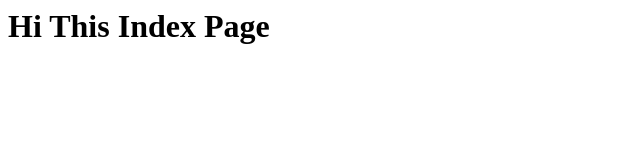
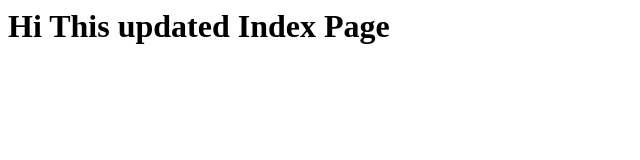
Before and after one commit to v304-bit/jenkinsrepo, a plain HTML site: page index.html in a window 1280 px wide. Shown: the whole page, without its empty margins (0-640 px from the left). Drawn offline with Linux system fonts and the light colour scheme.

Commit message:
Update index.html

```diff
--- a/index.html
+++ b/index.html
@@ -1 +1 @@
-<h1>Hi This Index Page</h1>
+<h1>Hi This updated Index Page</h1>
```
